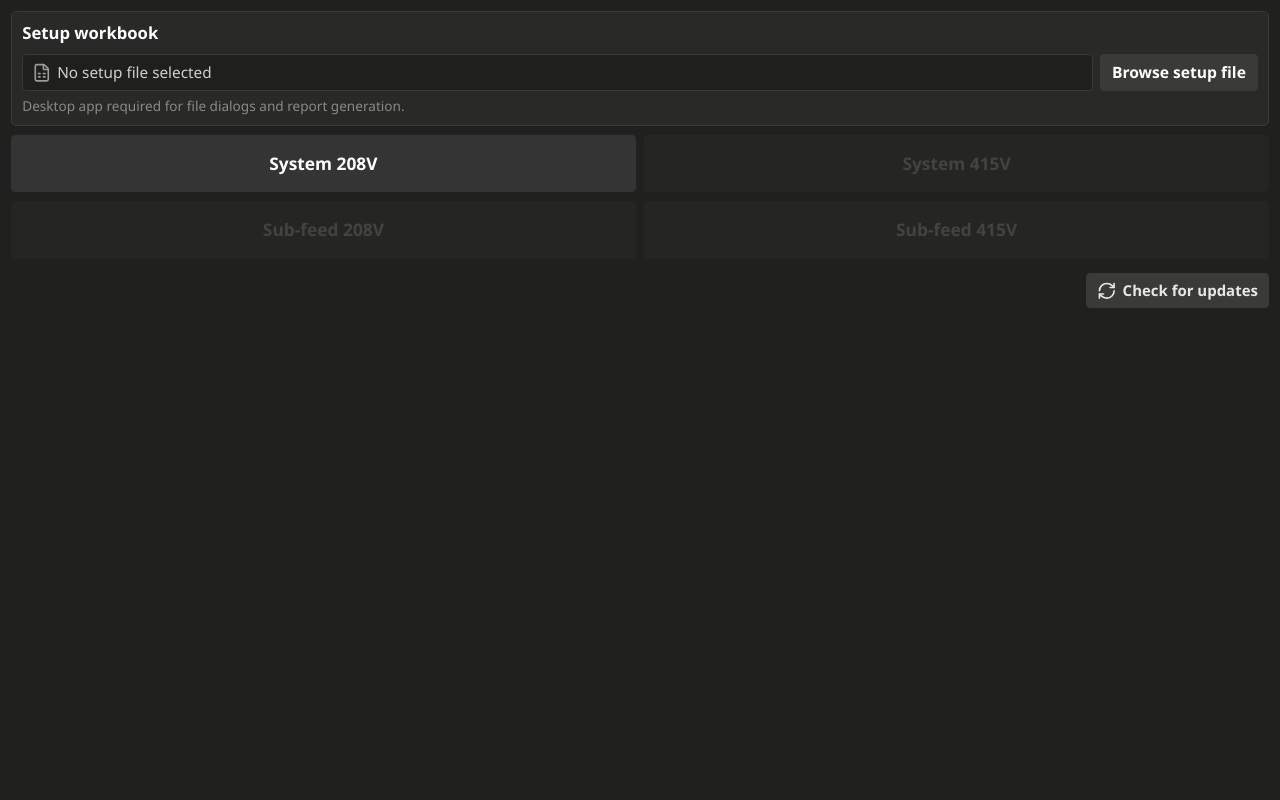
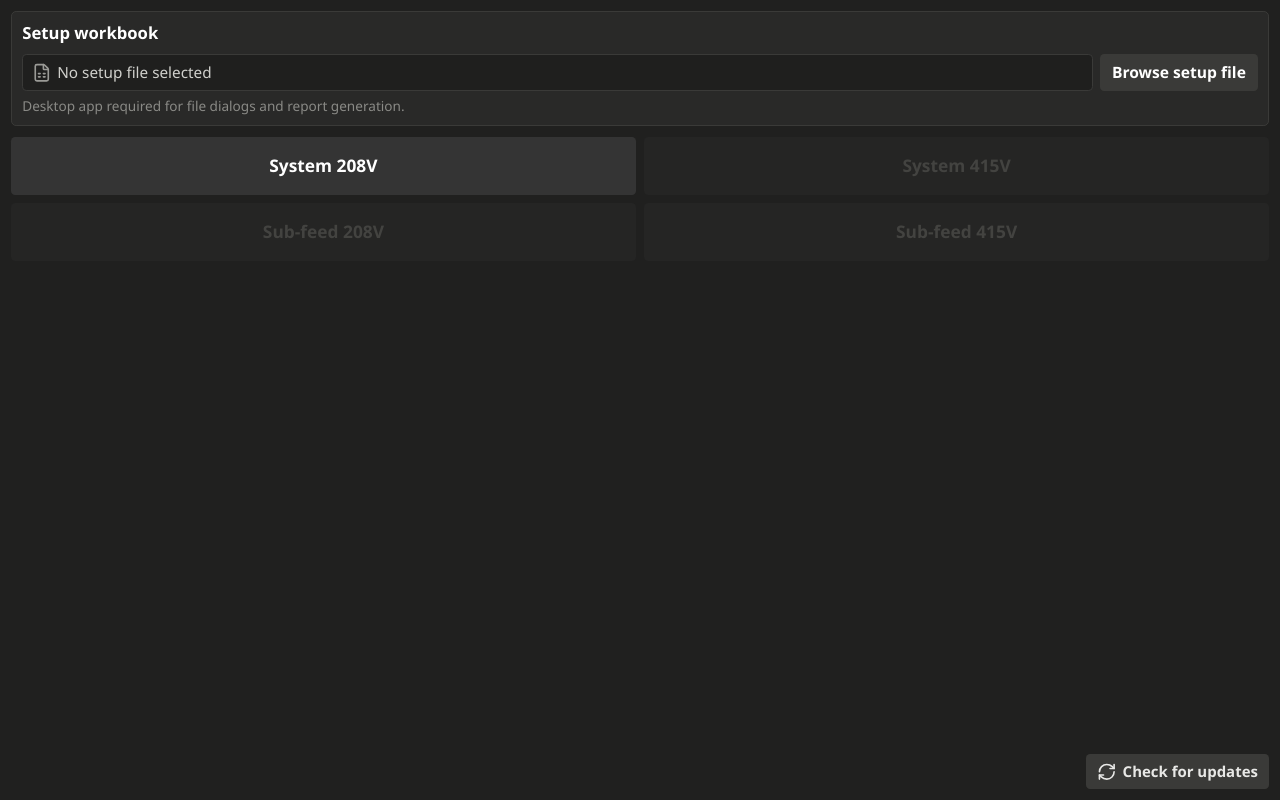
Before and after one commit to Hassaan-ECE/RnD-Data-Processing, a React (Vite) app: page / in a window 1280 px wide. Built offline with nearby package versions, Linux system fonts and the light colour scheme.

Commit message:
ui: pin hub update control to bottom of page stack

```diff
--- a/frontend/src/app/index.css
+++ b/frontend/src/app/index.css
@@ -71,16 +71,20 @@ svg {
 }
 
 .app-main {
+  display: flex;
   flex: 1;
   min-height: 0;
+  flex-direction: column;
   overflow: auto;
   padding: 0.65rem;
 }
 
 .page-stack {
   display: flex;
+  min-height: 100%;
+  flex: 1;
   flex-direction: column;
-  gap: 0.5rem;
+  gap: 0.65rem;
 }
 
 /* —— Buttons —— */
```
